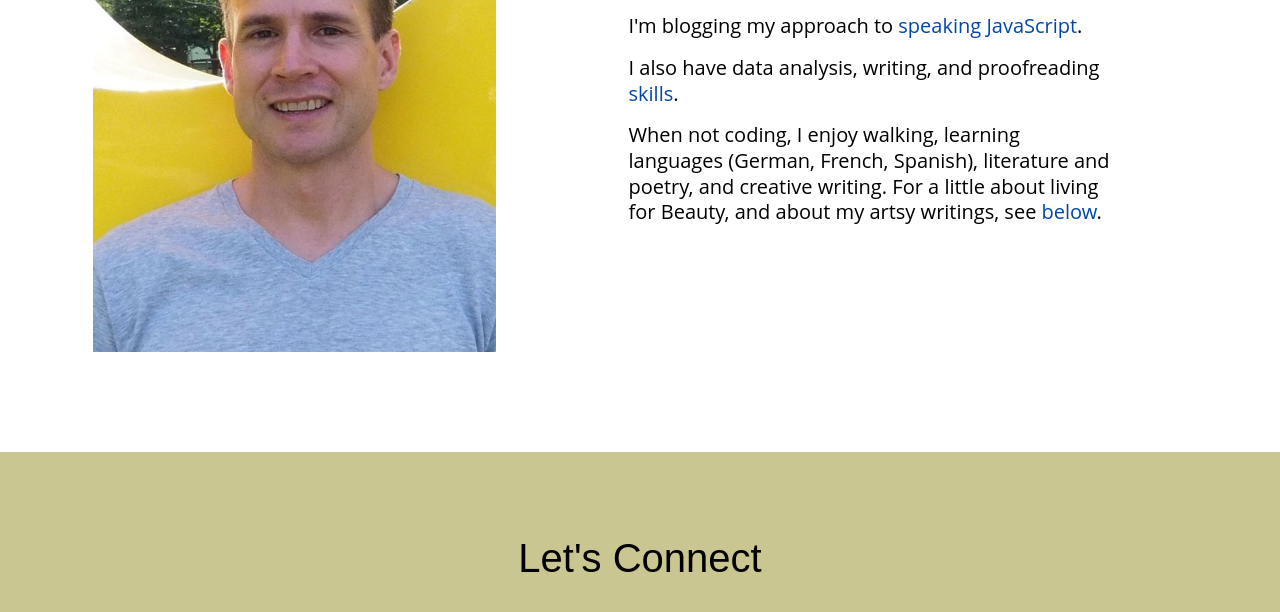
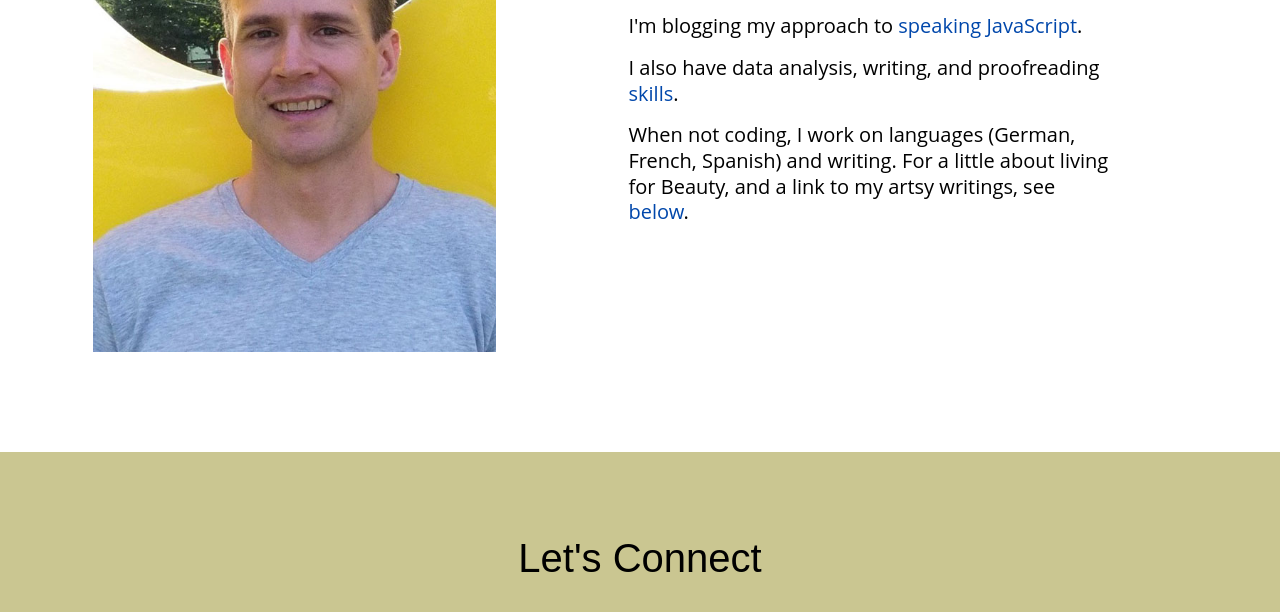
Before and after one commit to werdnamac/developer-profile, a website built with Parcel: page index.html in a window 1280 px wide. Shown: the part 3221-3833 px from the top of the page. Built offline with nearby package versions, Linux system fonts and the light colour scheme.

Commit message:
Revised the about me content a little bit.

```diff
--- a/index.html
+++ b/index.html
@@ -269,9 +269,9 @@
                   proofreading <a href="https://www.willardswordsmithy.com/portfolio/" target="_blank">
                     skills</a>.
                 </p>
-                <p>When not coding, I enjoy walking, learning languages (German, French, Spanish), literature and poetry,
-                  and creative writing.
-                  For a little about living for Beauty, and about
+                <p>When not coding, I work on languages
+                  (German, French, Spanish) and writing.
+                  For a little about living for Beauty, and a link to
                   my artsy writings, see <a href="#beauty">below</a>.
                 </p>
 
```
